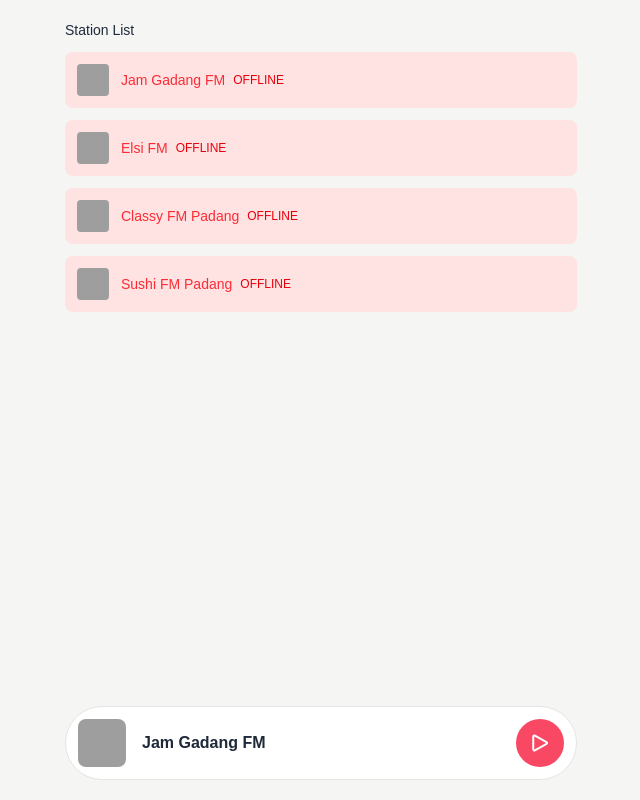
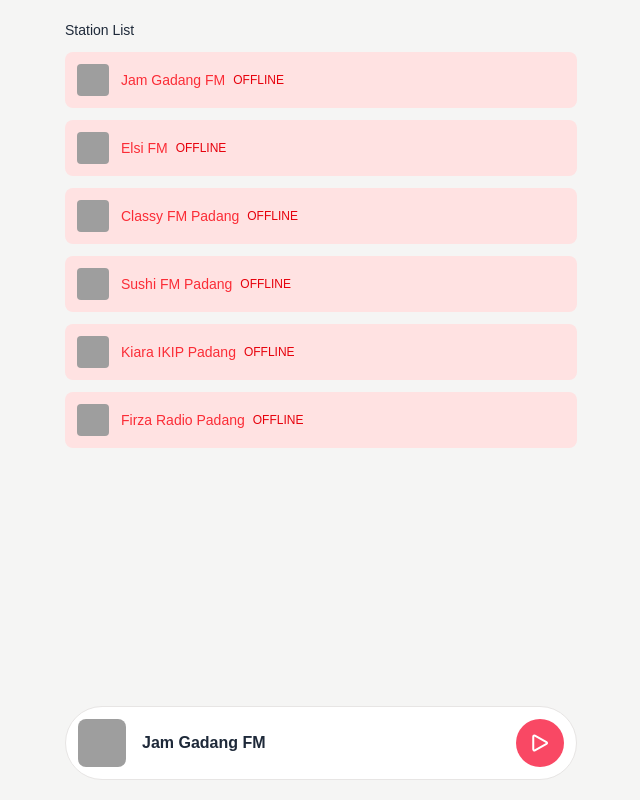
Before and after one commit to skydomeblue/minang-wave, a Next.js app: page / in a window 1280 px wide. Shown: the whole page, without its empty margins (319-959 px from the left). Built offline with nearby package versions, Linux system fonts and the light colour scheme; grey boxes are pictures that could not be loaded.

Commit message:
update station

```diff
--- a/app/data/stations.ts
+++ b/app/data/stations.ts
@@ -27,4 +27,18 @@ export const stations = [
     logo: "/radio.png",
     nowPlayingApi: "",
   },
+  {
+    id: 5,
+    name: "Kiara IKIP Padang",
+    stream: "https://stream.zeno.fm/cn1fanz7hkeuv",
+    logo: "/radio.png",
+    nowPlayingApi: "",
+  },
+  {
+    id: 5,
+    name: "Firza Radio Padang",
+    stream: "https://stream.zeno.fm/5k7g2w3gtkeuv",
+    logo: "/radio.png",
+    nowPlayingApi: "",
+  },
 ];
```
